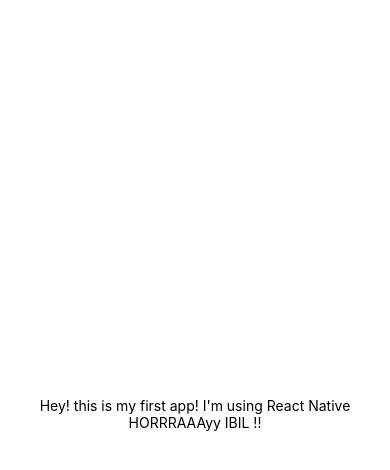
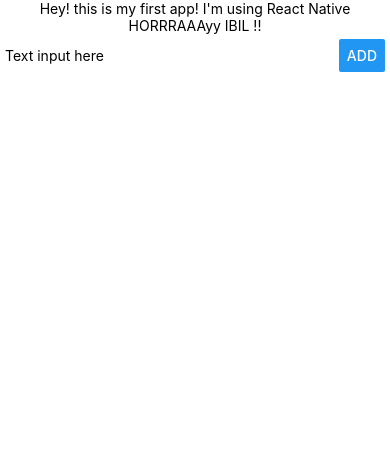
Before and after one commit to essensift/myreact, a React Native app: screen / in a window 390 px wide. Shown: the top 470 px of the page. Built offline with nearby package versions, Linux system fonts and the light colour scheme.

Commit message:
add some button

```diff
--- a/App.js
+++ b/App.js
@@ -1,9 +1,13 @@
 import React from 'react';
-import { StyleSheet, Text, View, TextInput } from 'react-native';
+import { StyleSheet, Text, View, TextInput, Button } from 'react-native';
 
 export default class App extends React.Component {
 
   place = '';
+
+  btnaaa = () => {
+    alert('aaa')
+  }
 
   render() {
     return (
@@ -11,11 +15,16 @@
         <Text>Hey! this is my first app! I'm using React Native</Text>
         <Text>HORRRAAAyy IBIL !!</Text>
 
-        <TextInput
-          style = {{width: 300}}
+        <View style={{width: '100%', flexDirection: 'row', padding: 5, alignItems: 'center', justifyContent: 'space-between'}}>
+          <TextInput
+            style = {{width: '70%'}}
+            placeholder = 'Text input here'
 
-        />
-
+          />
+          <Button title='Add' style={{width: '30%'}}
+            onPress={this.btnaaa}
+          />
+        </View>
       </View>
     );
   }
@@ -26,6 +35,9 @@
     flex: 1,
     backgroundColor: '#fff',
     alignItems: 'center',
-    justifyContent: 'center',
+    justifyContent: 'flex-start',
+  },
+  placeInputStyle: {
+    width: '100%',
   },
 });
```
Also changed, not shown: 1 other file (tests, documents, lock files or other folders).
